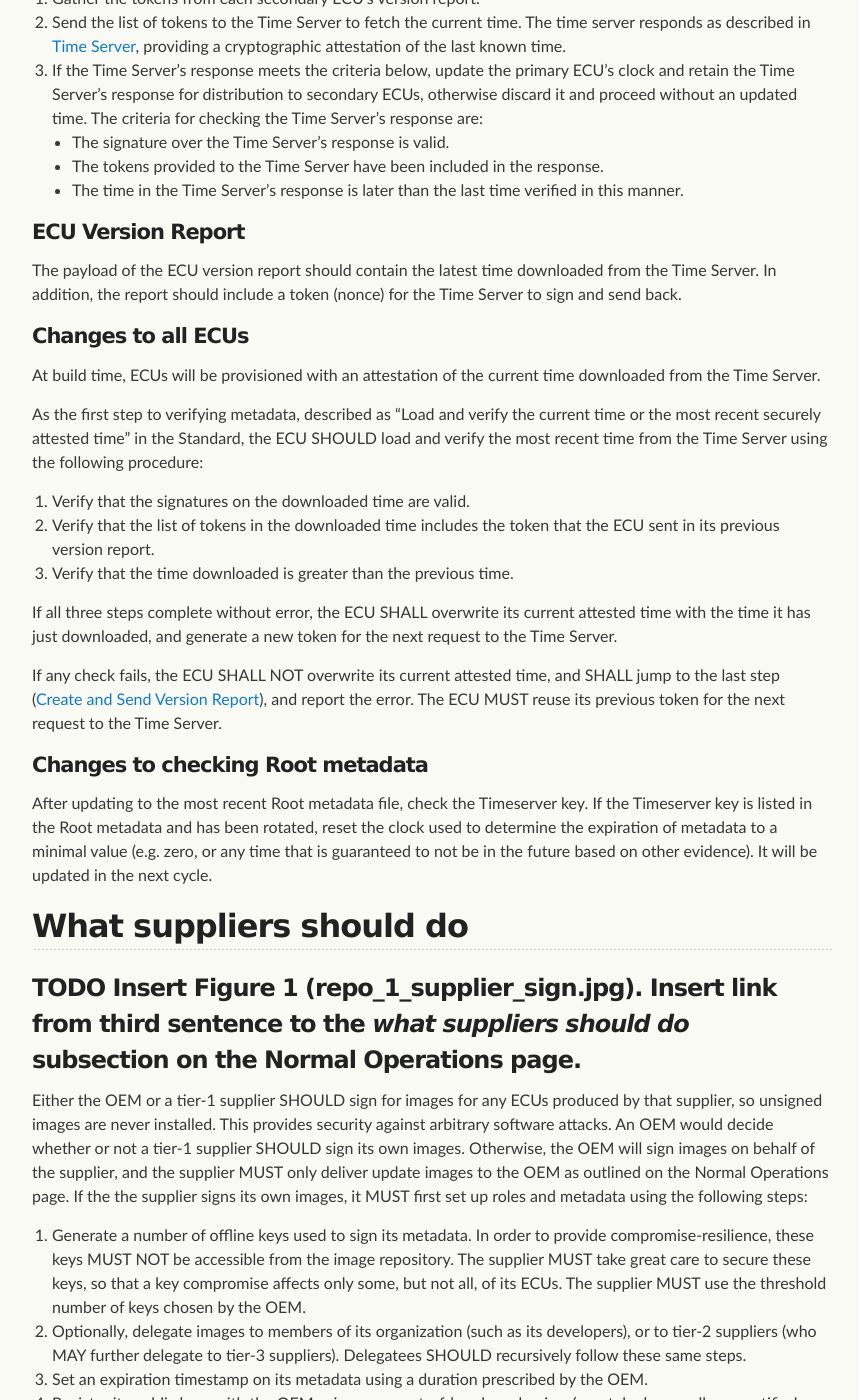
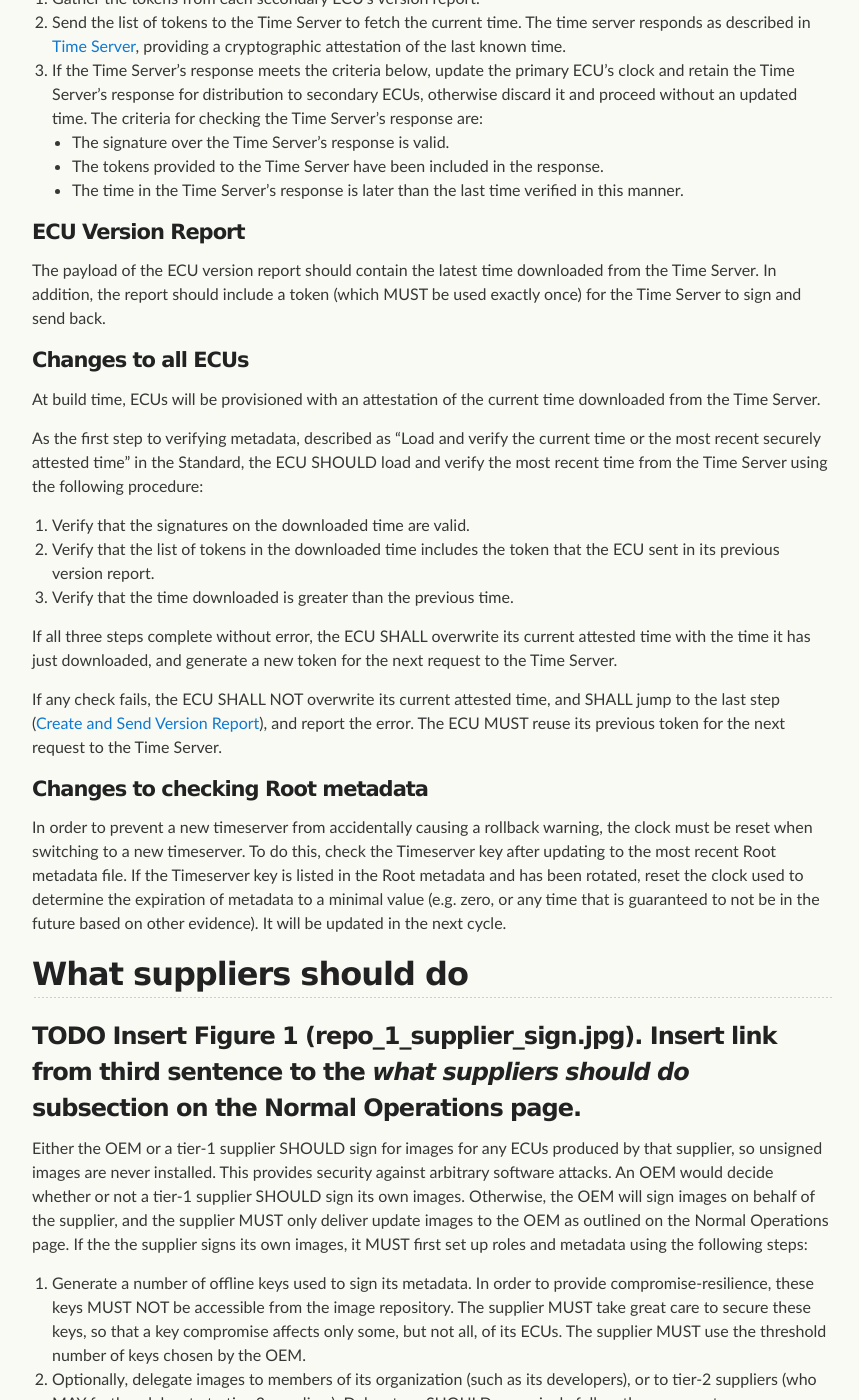
Before and after one commit to uptane/deployment-considerations, a Jekyll site: the page built from repositories.md, in a window 1280 px wide and 1400 px high, scrolled down 1470 px. Shown: the whole window, without its empty margins (208-1067 px from the left). Built offline with Jekyll 4.4.1, drawn with Linux system fonts in a browser that asks for light colours; our own code applies the rules of GitHub Pages for plain Markdown files.

Commit message:
added detail about resetting the clock

```diff
--- a/repositories.md
+++ b/repositories.md
@@ -45,7 +45,7 @@ If the Time Server is implemented, the primary SHALL use the following procedure
 
 #### ECU Version Report
 
-The payload of the ECU version report should contain the latest time downloaded from the Time Server. In addition, the report should include a token (nonce) for the Time Server to sign and send back.
+The payload of the ECU version report should contain the latest time downloaded from the Time Server. In addition, the report should include a token (which MUST be used exactly once) for the Time Server to sign and send back.
 
 #### Changes to all ECUs
 
@@ -63,7 +63,7 @@ If any check fails, the ECU SHALL NOT overwrite its current attested time, and S
 
 #### Changes to checking Root metadata
 
-After updating to the most recent Root metadata file, check the Timeserver key. If the Timeserver key is listed in the Root metadata and has been rotated, reset the clock used to determine the expiration of metadata to a minimal value (e.g. zero, or any time that is guaranteed to not be in the future based on other evidence).  It will be updated in the next cycle.
+In order to prevent a new timeserver from accidentally causing a rollback warning, the clock must be reset when switching to a new timeserver. To do this, check the Timeserver key after updating to the most recent Root metadata file. If the Timeserver key is listed in the Root metadata and has been rotated, reset the clock used to determine the expiration of metadata to a minimal value (e.g. zero, or any time that is guaranteed to not be in the future based on other evidence).  It will be updated in the next cycle.
 
 
 ## What suppliers should do
```
